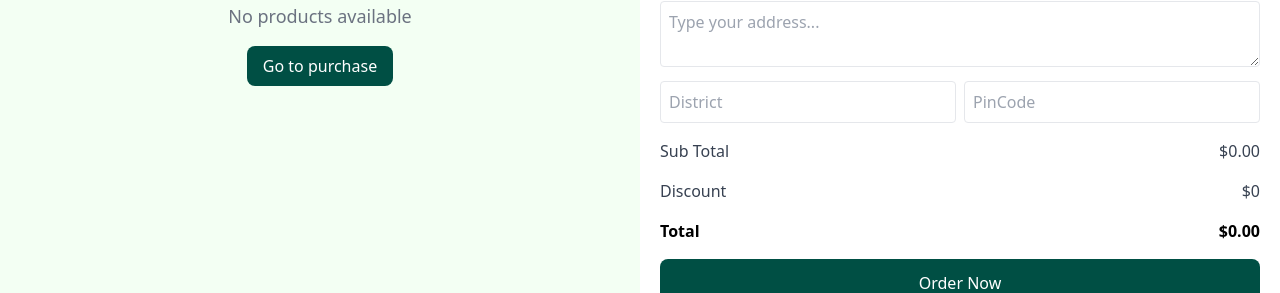
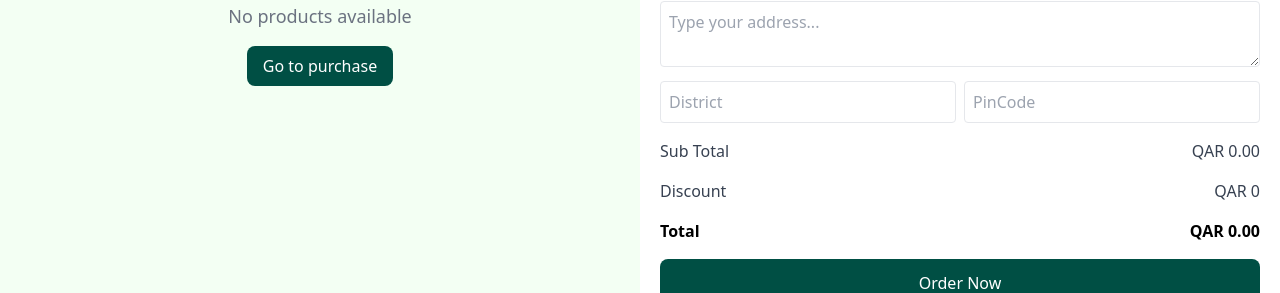
Before and after one commit to sahlct/Planto_ecommerce, a React (Create React App) app: page /cart in a window 1280 px wide. Shown: the part 293-586 px from the top of the page. Built offline with nearby package versions, Linux system fonts and the light colour scheme.

Commit message:
qar updated

```diff
--- a/src/Pages/Cart.jsx
+++ b/src/Pages/Cart.jsx
@@ -169,7 +169,7 @@ export default function Cart() {
                       />
                       <div className="flex flex-col">
                         <h3 className="font-medium text-lg">
-                          {product.name} - ${product.price}
+                          {product.name} - QAR {product.price}
                         </h3>
                         <p className="text-sm text-gray-500">
                           {product.description}
@@ -276,15 +276,15 @@ export default function Cart() {
 
           <div className="flex justify-between mt-4 text-gray-700">
             <span>Sub Total</span>
-            <span>${getTotalPrice().toFixed(2)}</span>
+            <span>QAR {getTotalPrice().toFixed(2)}</span>
           </div>
           <div className="flex justify-between text-gray-700">
             <span>Discount</span>
-            <span>$0</span>
+            <span>QAR 0</span>
           </div>
           <div className="flex justify-between font-semibold mt-2">
             <span>Total</span>
-            <span>${getTotalPrice().toFixed(2)}</span>
+            <span>QAR {getTotalPrice().toFixed(2)}</span>
           </div>
 
           <button
--- a/src/Pages/featured.jsx
+++ b/src/Pages/featured.jsx
@@ -28,7 +28,7 @@ export function Featured() {
           const formattedProducts = data.data.products_skus.map((product) => ({
             id: product._id,
             name: product.M06_product_sku_name,
-            price: `QAR ${product.M06_price}`,
+            price: product.M06_price,
             src: product.M06_thumbnail_image,
             variations: product.Variations || [],
           }));
@@ -65,7 +65,7 @@ export function Featured() {
       const newProduct = { ...product, quantity: 1 };
       storedProducts.push(newProduct);
     }
-
+    console.log("fetured",storedProducts);
     localStorage.setItem("purchasedProducts", JSON.stringify(storedProducts));
     toast.success(`${product.name} added to cart!`);
   };
@@ -144,7 +144,7 @@ export function Featured() {
                       </div>
                       <div className="data mt-4 font-dm flex justify-between text-[#004F44]">
                         <h1 className="sm:text-xl text-sm">{product.name}</h1>
-                        <h4 className="sm:text-lg text-sm">{product.price}</h4>
+                        <h4 className="sm:text-lg text-sm">QAR {product.price}</h4>
                       </div>
                       <div className="flex justify-between flex-col sm:flex-row">
                         <div className="variations flex flex-col space-y-1 sm:mt-4 mt-2 items-start">
--- a/src/Pages/product.jsx
+++ b/src/Pages/product.jsx
@@ -35,7 +35,7 @@ export function Product() {
             id: item._id,
             src: item.M06_thumbnail_image,
             name: item.M06_product_sku_name,
-            price: `QAR ${item.M06_price}`,
+            price: item.M06_price,
             variations: item.Variations || [],
           }));
           setProducts(formattedProducts);
@@ -71,7 +71,7 @@ export function Product() {
       const newProduct = { ...product, quantity: 1 };
       storedProducts.push(newProduct);
     }
-
+    console.log("stored",storedProducts);
     localStorage.setItem('purchasedProducts', JSON.stringify(storedProducts));
     toast.success(`${product.name} added to cart!`);
   };
@@ -146,7 +146,7 @@ export function Product() {
                     </div>
                     <div className="data mt-4 font-dm flex justify-between text-[#004F44]">
                       <h1 className="sm:text-xl text-sm">{product.name}</h1>
-                      <h4 className="sm:text-lg text-sm">{product.price}</h4>
+                      <h4 className="sm:text-lg text-sm">QAR {product.price}</h4>
                     </div>
                     <div className='flex justify-between flex-col sm:flex-row'>
                       <div className="variations flex flex-col space-y-1 sm:mt-4 mt-2 items-start">
```
